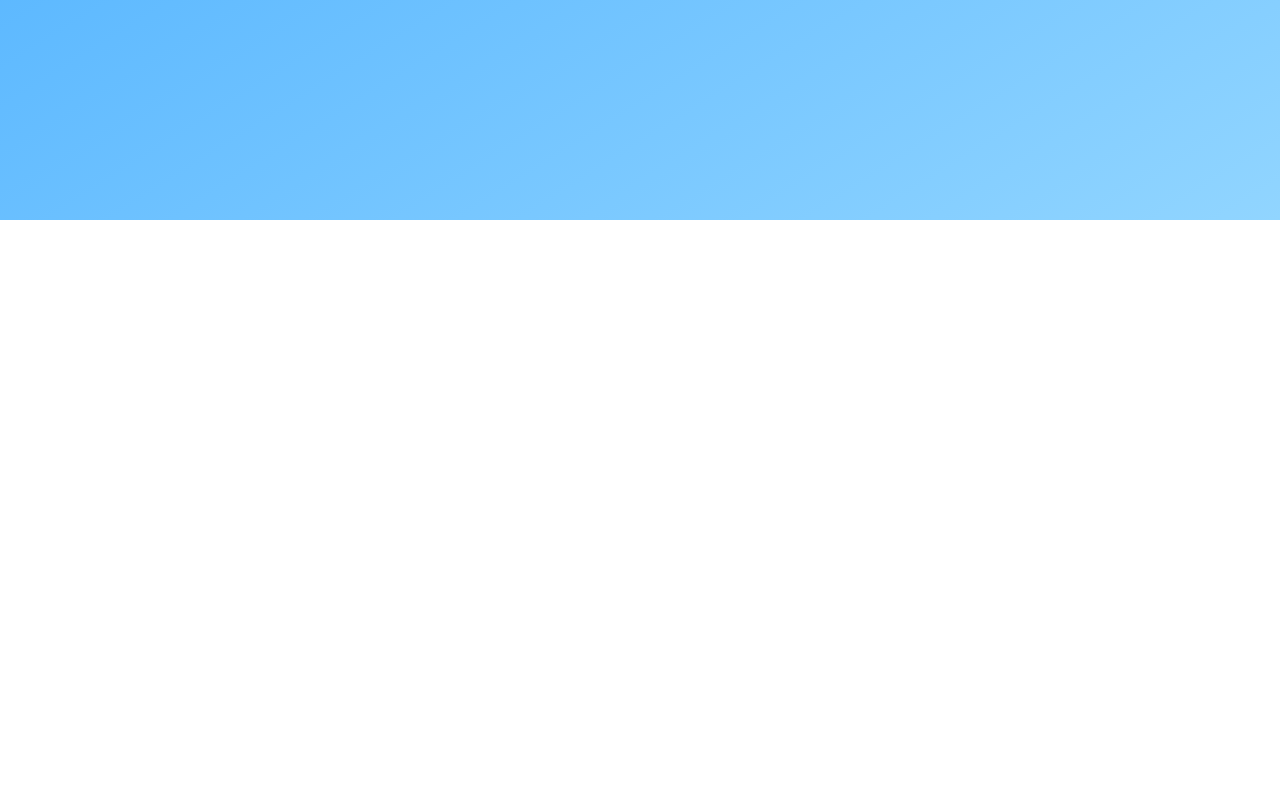
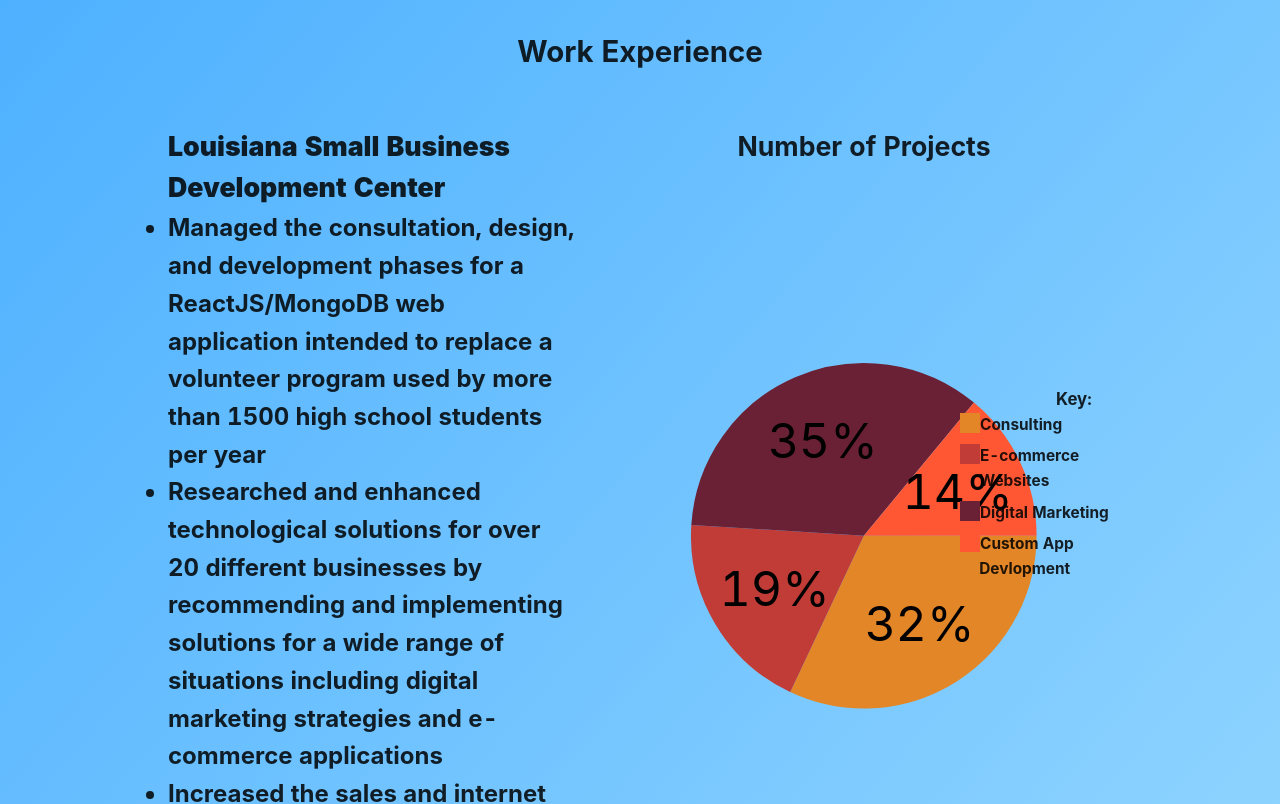
Before and after one commit to Nickds547/Personal-Website, a React (Create React App) app in the folder client/: page / in a window 1280 px wide. Shown: the part 580-1384 px from the top of the page. Before the commit the page ends 800 px from the top, so only its background shows below. Built offline with nearby package versions, Linux system fonts and the light colour scheme.

Commit message:
Added piechart with accurate data

```diff
--- a/client/package.json
+++ b/client/package.json
@@ -13,9 +13,11 @@
     "react": "^16.13.1",
     "react-animated-css": "^1.2.1",
     "react-dom": "^16.13.1",
+    "react-minimal-pie-chart": "^8.0.1",
     "react-router": "^5.2.0",
     "react-router-dom": "^5.2.0",
     "react-scripts": "3.4.1",
+    "react-vis": "^1.11.7",
     "styled-components": "^5.1.1",
     "typescript": "^3.9.3"
   },
--- a/client/src/Components/experience.tsx
+++ b/client/src/Components/experience.tsx
@@ -1,11 +1,111 @@
 import React from 'react';
-import {MyTitle} from '../Styles/HomePage';
+import styled from 'styled-components';
+import {MyTitle, Wrapper} from '../Styles/HomePage';
+import { PieChart } from 'react-minimal-pie-chart';
+
+const MyContent = styled.div`
+    grid-column: 4 / span 2;
+    grid-row: 2 / span 2;
+    justify-self: center;
+    width: 60%;
+`;
+
+const Description = styled.div`
+    grid-column: 2 / span 2;
+    grid-row: 2 / span 2;
+    justify-self: stretch;
+    align-self: stretch;
+    font-size: 18pt;
+    font-weight: bold;
+
+`;
+
+const Div = styled.div`
+    text-align: center;
+    font-weight: bold;
+    font-size: 20pt;
+`;
+
+const Labels = styled.div`
+    grid-column: 5 / span 1;
+    grid-row: 2 / span 2;
+    justify-self: end;
+    align-self: center;
+`;
+
+const Box = styled.dt`
+    width: 20px;
+    height: 20px;
+    float: left;
+`;
+
+const KeyText = styled.dd`
+    margin-left: 1.5vw;
+    font-weight: bolder;
+    font-style: sans-serif;
+    font-size: 110%;
+`;
+
+const KeyTitle = styled.span`
+    padding-left: 50%;
+    font-weight: bolder;
+    font-size: 120%;
+`;
+
+const chartData =  [{ title: 'Consulting', value: 32, color: '#E38627' },
+                    { title: 'E-commerce Websites', value: 19, color: '#C13C37' },
+                    { title: 'Digitial Marketing', value: 35, color: '#6A2135' },
+                    { title: 'Custom App Devlopment', value: 14, color: '#FF5733' }]
 
 const Experience = () =>{
     return (
-        <>
-            <MyTitle></MyTitle>
-        </>
+        <Wrapper>
+            <MyTitle>Work Experience</MyTitle>
+            <MyContent>
+                <Div>Number of Projects</Div>
+                <PieChart
+                    label={({dataEntry}) => dataEntry.value + "%"}
+                    style={{width:"100%", height: "100%"}}
+                    data={chartData}
+                    animate={true}
+                    labelPosition={60}
+                    />
+            </MyContent>
+
+            <Description>
+                <ul>
+                    <span style={{fontWeight: "bolder", textAlign:"center", fontSize: "20pt"}}>Louisiana Small Business Development Center</span>
+                    <li>
+                       Managed the consultation, design, and development phases for a ReactJS/MongoDB web application
+                       intended to replace a volunteer program used by more than 1500 high school students per year
+                    </li>
+                    <li>
+                        Researched and enhanced technological solutions for over 20 different businesses by recommending
+                        and implementing solutions for a wide range of situations including digital marketing
+                        strategies and e-commerce applications
+                    </li>
+                    <li>
+                        Increased the sales and internet presences of 5 local businesses by developing WordPress
+                        websites utilizing knowledge of HTML, CSS, and PHP to provide effective functionality and user interface design
+                    </li>
+                </ul>
+            </Description>
+
+            <Labels>
+                <KeyTitle>Key:</KeyTitle>
+                <dl style={{ width: "100%", float: "left"}}>
+                    <Box style={{background: "#E38627"}}></Box>
+                    <KeyText >Consulting</KeyText>
+                    <Box style={{background: "#C13C37"}}></Box>
+                    <KeyText>E-commerce Websites</KeyText>
+                    <Box style={{background: "#6A2135" }}></Box>
+                    <KeyText >Digital Marketing</KeyText>
+                    <Box style={{background: "#FF5733" }}></Box>
+                    <KeyText>Custom App Devlopment</KeyText>
+                </dl>
+
+            </Labels>
+        </Wrapper>
     )
 }
 
--- a/client/src/Pages/Home.tsx
+++ b/client/src/Pages/Home.tsx
@@ -1,12 +1,14 @@
 import React from 'react';
 import 'react-animated-css';
 import Title from '../Components/title';
+import Experience from '../Components/experience';
 
 const Home = () =>
 {
     return(
         <>
             <Title/>
+            <Experience/>
         </>
     )
 }
--- a/client/src/Styles/HomePage.tsx
+++ b/client/src/Styles/HomePage.tsx
@@ -1,10 +1,12 @@
 import React from 'react';
 import styled from 'styled-components';
+import 'react-animated-css';
 
 export const Wrapper = styled.div`
     display: grid;
     grid-template-columns: 10% 15% 20% auto 15% 10%;
     grid-template-rows: 15% 25% 50% auto;
+    height: 100%;
 `;
 
 export const MyTitle = styled.div`
@@ -12,7 +14,7 @@
     grid-row: 1 / span 1;
     place-self: center;
     font-weight: bolder;
-    font-size: 20pt;
+    font-size: 22pt;
 `;
 
 export const Image = styled.div`
@@ -26,5 +28,5 @@
     grid-row: 2 / span 2;
     place-self: center;
     font-weight: bold;
-    font-size: 16px;
+    font-size: 20px;
 `;
```
Also changed, not shown: client/src/Components/title.tsx (+4 -1 lines), 1 other file (tests, documents, lock files or other folders).
